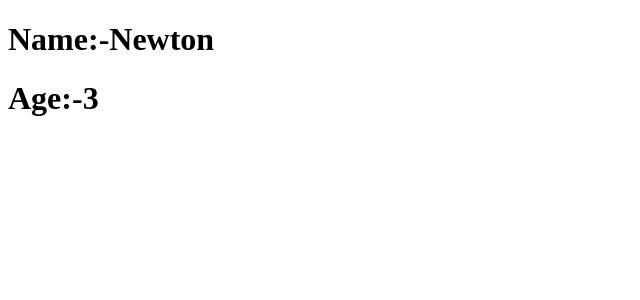
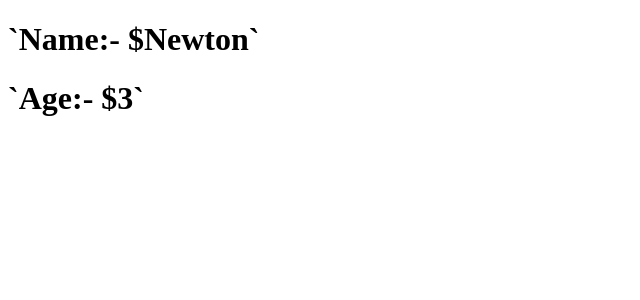
Before and after one commit to DasMukut/React-Context-easy---UseReducer-Hook-Intro-to-useReducer-Reducers-In-General---ymmtezqbwqz6, a React app: page / in a window 1280 px wide. Shown: the top 300 px of the page, without its empty margins (0-640 px from the left). Built offline with nearby package versions, Linux system fonts and the light colour scheme.

Commit message:
Update UserProfile.js

```diff
--- a/src/components/UserProfile.js
+++ b/src/components/UserProfile.js
@@ -6,8 +6,8 @@ const UserProfile = () =>{
 const { name, age} = useContext(UserContext);
   return (
     <>
-      <h1 id="name"> Name:-{name} </h1>
-      <h1 id="age"> Age:-{age} </h1>
+      <h1 id="name">`Name:- ${name}`</h1>
+      <h1 id="age">`Age:- ${age}`</h1>
     </>
     )
 }
```
